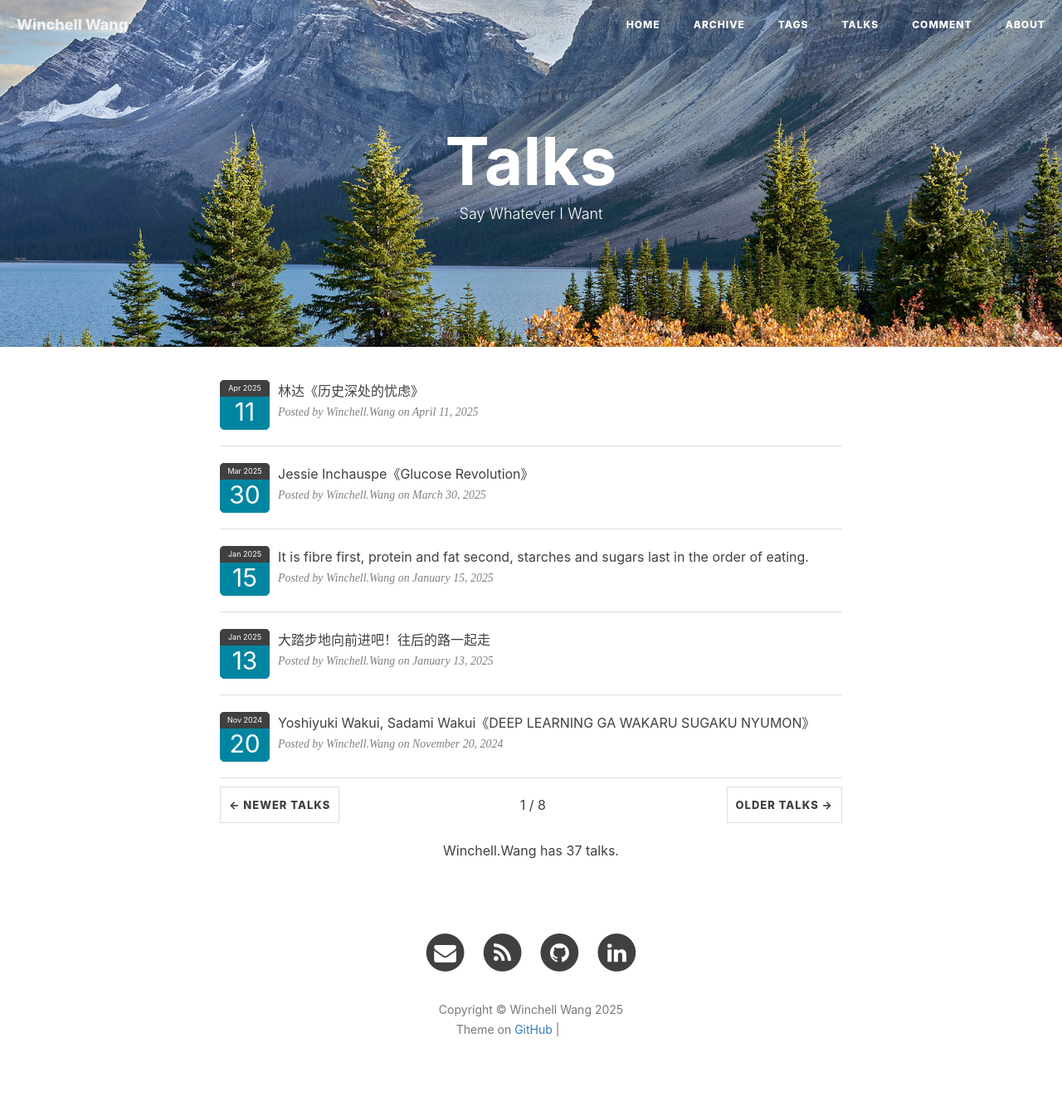
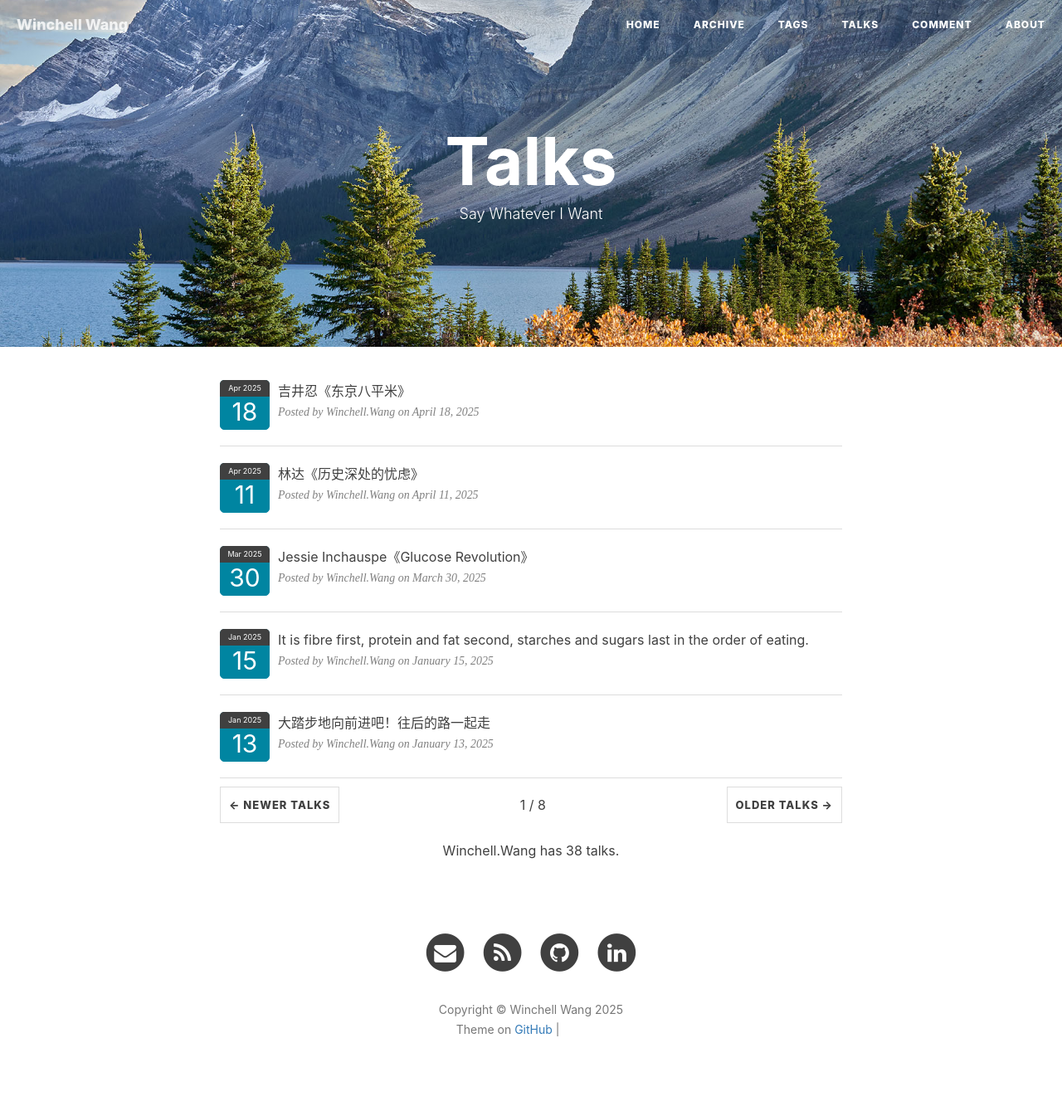
Before and after one commit to WinchellWang/winchellwang.github.io, a Jekyll site: the page built from 3talk.html, in a window 1280 px wide. Shown: the whole page at 83% size. Built offline with Jekyll 4.4.1, drawn with Linux system fonts in a browser that asks for light colours; nearby versions of some CDN libraries; comment, search, counter and statistics services are not loaded; grey boxes are pictures that could not be loaded.

Commit message:
New talk

```diff
--- a/_data/talks.yml
+++ b/_data/talks.yml
@@ -1,6 +1,9 @@
 # Template
 # - mytalk: ""
 #   talkdate: "2023-05"
+
+- mytalk: "吉井忍《东京八平米》"
+  talkdate: "2025-04-18"
 
 - mytalk: "林达《历史深处的忧虑》"
   talkdate: "2025-04-11"
```
